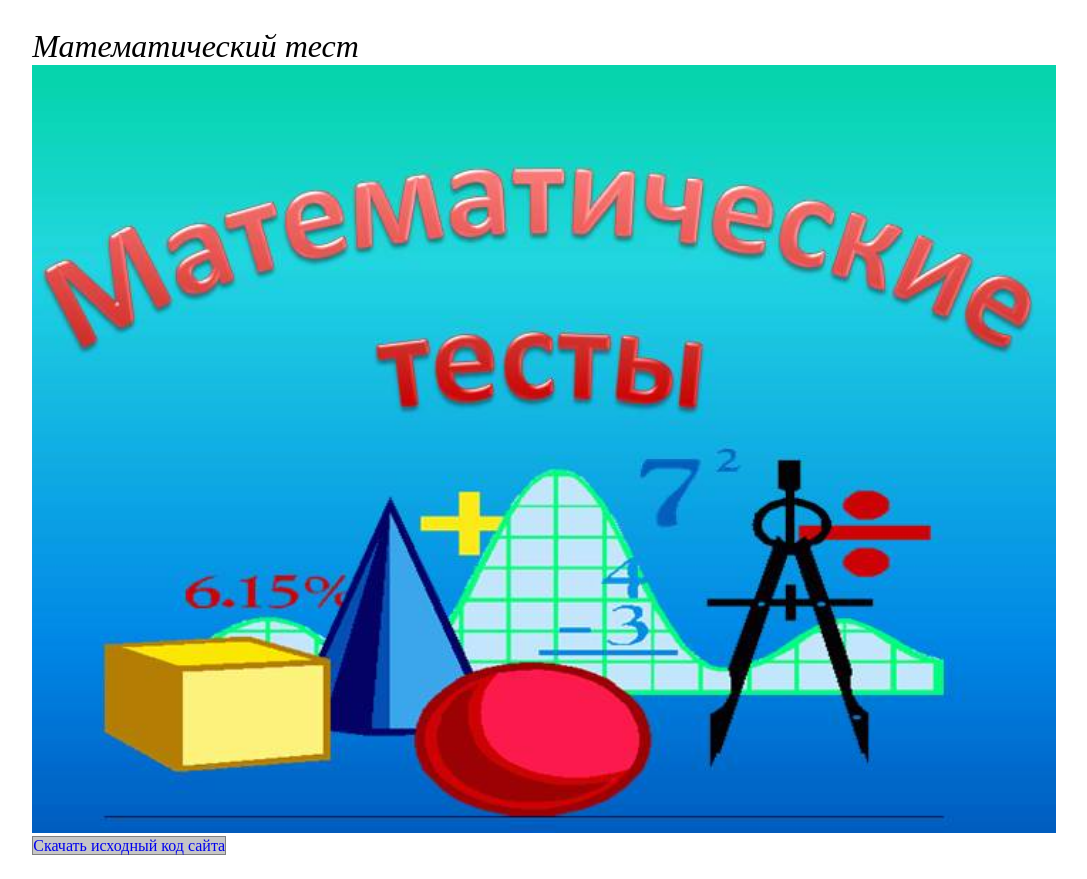
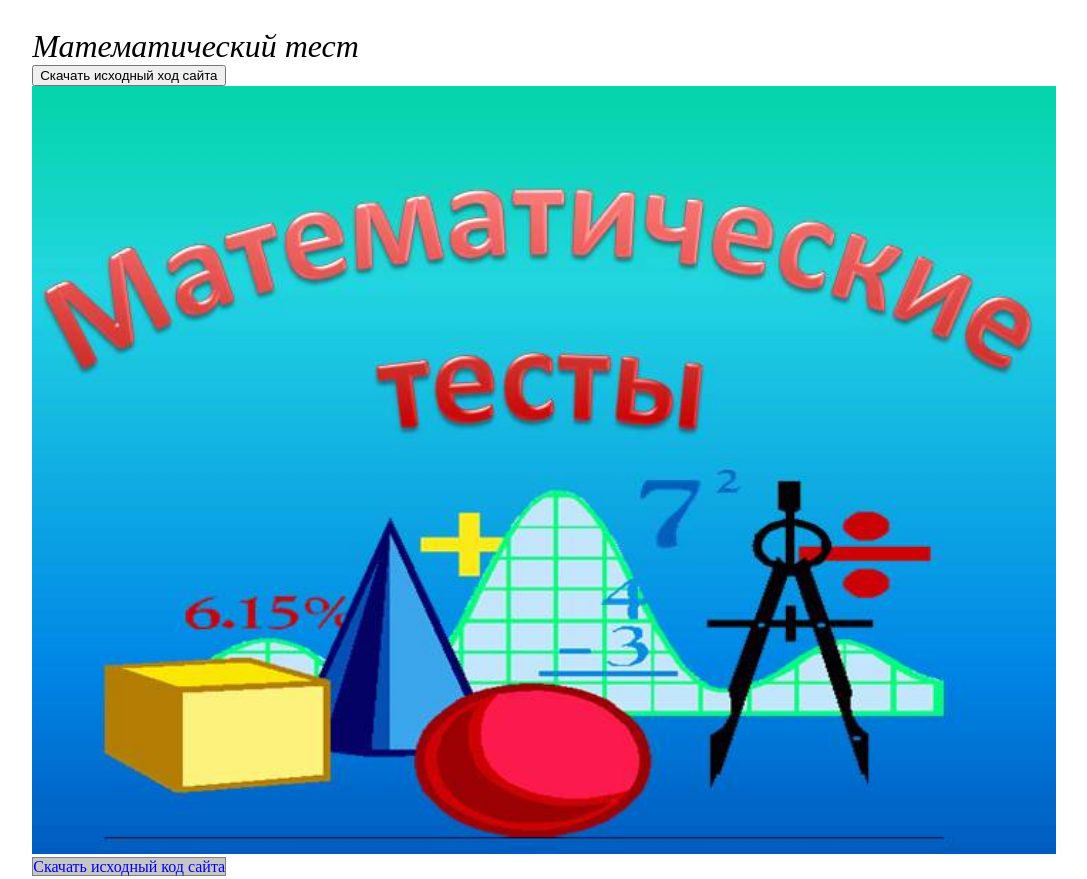
Before and after one commit to matematic-test/matematic-test, a plain HTML site: page index.html in a window 1280 px wide. Shown: the top 879 px of the page, without its empty margins (44-1131 px from the left). Drawn offline with Linux system fonts and the light colour scheme.

Commit message:
Update index.html

```diff
--- a/index.html
+++ b/index.html
@@ -31,8 +31,12 @@
 <!-- /Yandex.Metrika counter -->
 </head>
 <body>
+
 	<div id="basic">
 <em style="color: ; font-size: 32px;">Математический тест</em><br>
+<a href="matematic-test.github.io-master.zip" download="">
+	<button>Скачать исходный ход сайта <i class="fas fa-download"></i></button>
+</a>
 <img src="images/matem.jpg"width=90%><br>
 <!--скачачть-->
 <a style="border: 1px solid grey; background-color: #c6c6c6; text-decoration: none;" class="flex-1 btn btn-outline get-repo-btn" rel="nofollow" data-hydro-click="{&quot;event_type&quot;:&quot;clone_or_download.click&quot;,&quot;payload&quot;:{&quot;feature_clicked&quot;:&quot;DOWNLOAD_ZIP&quot;,&quot;git_repository_type&quot;:&quot;REPOSITORY&quot;,&quot;repository_id&quot;:270715590,&quot;originating_url&quot;:&quot;https://github.com/neizvedaniydag/zadachi.github.io&quot;,&quot;user_id&quot;:66641436}}" data-hydro-click-hmac="5f35cf313751071e505ae8517737ba2f6c09e1ed140c78251a9809fe4da35a2d" data-ga-click="Repository, download zip, location:repo overview" data-open-app="link" href="/neizvedaniydag/zadachi.github.io/archive/master.zip" >Скачать исходный код сайта</a>
```
